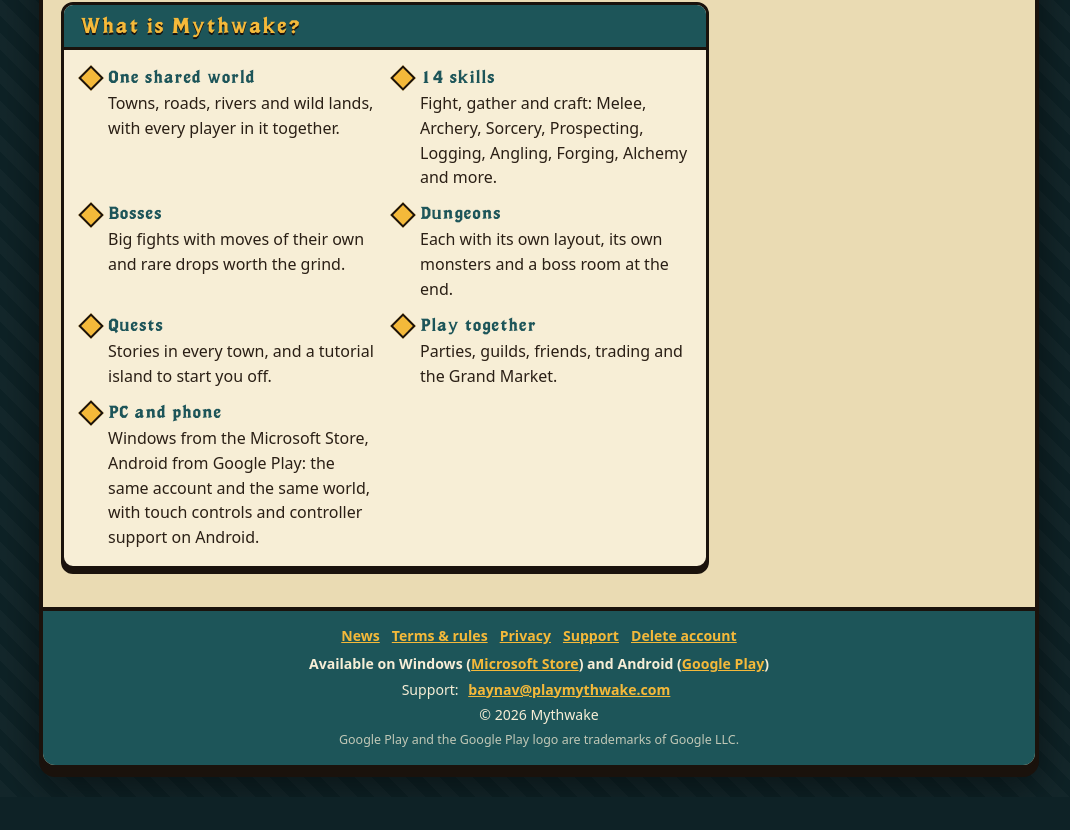
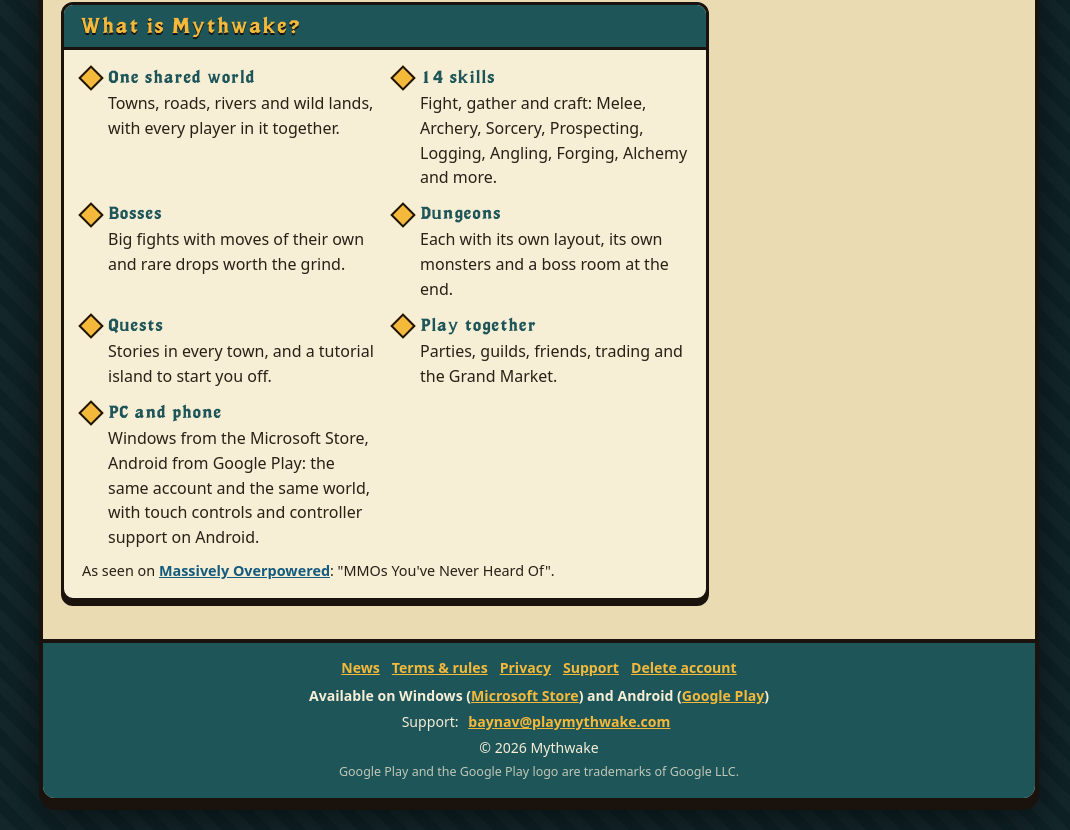
Before and after one commit to Baynav/playmythwake-site, a plain HTML site: page index.html in a window 1280 px wide. Shown: the part 1970-2800 px from the top of the page, without its empty margins (101-1171 px from the left). Before the commit the page ends 2767 px from the top, so only its background shows below. Drawn offline with Linux system fonts and the light colour scheme.

Commit message:
Home: as seen on Massively Overpowered

```diff
--- a/index.html
+++ b/index.html
@@ -73,6 +73,7 @@
             <li><b>Play together</b>Parties, guilds, friends, trading and the Grand Market.</li>
             <li><b>PC and phone</b>Windows from the Microsoft Store, Android from Google Play: the same account and the same world, with touch controls and controller support on Android.</li>
           </ul>
+          <p class="note small seen-on">As seen on <a href="https://massivelyop.com/2026/11/23/mmos-youve-never-heard-of-mythwake-saltwarden-online-and-lugh-world/" rel="noopener">Massively Overpowered</a>: "MMOs You've Never Heard Of".</p>
         </div>
       </section>
 
```
